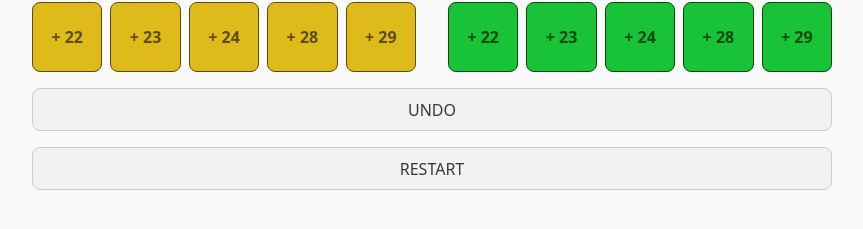
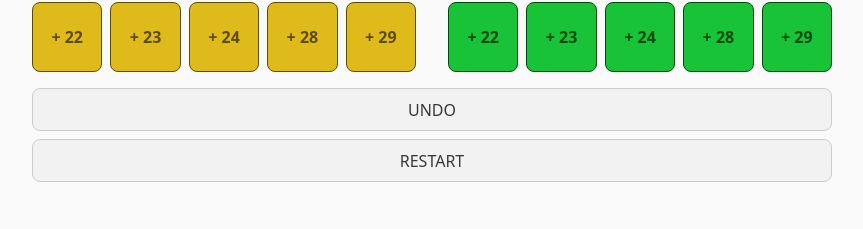
Before and after one commit to cd-javier/cribbage-score, a React (Vite) app: page / in a window 1280 px wide. Shown: the part 445-674 px from the top of the page, without its empty margins (208-1071 px from the left). Built offline with nearby package versions, Linux system fonts and the light colour scheme.

Commit message:
feat: create winner logic and render

```diff
--- a/src/App.css
+++ b/src/App.css
@@ -1,8 +1,19 @@
+:root {
+  --bg: #fafafa;
+  --text: #383838;
+  --sec-bg: #f2f2f2;
+  --sec-outline: #cccccc;
+}
+
+* {
+  box-sizing: border-box;
+}
+
 body {
   font-family: system-ui, -apple-system, BlinkMacSystemFont, 'Segoe UI', Roboto,
     Oxygen, Ubuntu, Cantarell, 'Open Sans', 'Helvetica Neue', sans-serif;
-  background-color: #fafafa;
-  color: #383838;
+  background-color: var(--bg);
+  color: var(--text);
 }
 
 .game {
@@ -50,10 +61,16 @@ body {
   border: 0.5px solid var(--button-text);
 }
 
+.actions {
+  grid-column: span 2;
+  display: flex;
+  flex-direction: column;
+  gap: 0.5rem;
+}
+
 .game-button {
-  grid-column: span 2;
-  background: #f2f2f2;
-  border: 0.5px solid #cccccc;
+  background: var(--sec-bg);
+  border: 0.5px solid var(--sec-outline);
   padding: 0.6rem;
   text-align: center;
   font-weight: 500;
@@ -63,3 +80,43 @@ body {
 .game-button {
   border-radius: 0.5rem;
 }
+
+.overlay {
+  position: absolute;
+  top: 0;
+  left: 0;
+  background: #0003;
+  width: 100%;
+  height: 100%;
+}
+
+.winner-modal {
+  position: absolute;
+  left: 50%;
+  top: 50%;
+  transform: translate(-50%, -50%);
+
+  width: 40%;
+  min-width: 300px;
+  max-width: 400px;
+  padding: 1rem;
+
+  background: var(--bg);
+  border: 0.5px solid var(--sec-outline);
+  border-radius: 1rem;
+
+  text-align: center;
+}
+
+.winner-modal .heading {
+  font-weight: 500;
+  font-size: 1.25rem;
+}
+
+.winner-modal .actions {
+  flex-direction: row;
+}
+
+.winner-modal .game-button {
+  flex: 1;
+}
--- a/src/App.jsx
+++ b/src/App.jsx
@@ -5,19 +5,41 @@ import { useRef } from 'react';
 import ButtonPanel from './ButtonPanel';
 import Score from './Score';
 
+function WinnerModal({ handleClose, handleRestart }) {
+  return (
+    <div className="overlay">
+      <div className="winner-modal">
+        <div className="heading">There's a winner!</div>
+        <p>Do you want to restart the game?</p>
+        <div className="actions">
+          <div className="game-button" onClick={handleClose}>
+            CLOSE
+          </div>
+          <div className="game-button" onClick={handleRestart}>
+            RESTART
+          </div>
+        </div>
+      </div>
+    </div>
+  );
+}
+
 export default function App() {
   const [scoreDisplay, setScoreDisplay] = useState([0, 0]);
+  const [showWinnerOverlay, setShowWinnerOverlay] = useState(false);
   const score = useRef(new Score());
 
   function updateDisplay() {
     setScoreDisplay(score.current.currentScore);
   }
   function addPoints1(points) {
-    score.current.addP1(points);
+    const result = score.current.addP1(points);
+    if (result === 'winner') setShowWinnerOverlay(true);
     updateDisplay();
   }
   function addPoints2(points) {
-    score.current.addP2(points);
+    const result = score.current.addP2(points);
+    if (result === 'winner') setShowWinnerOverlay(true);
     updateDisplay();
   }
 
@@ -30,20 +52,29 @@ export default function App() {
     if (confirm('Are you sure you want to restart the score?')) {
       score.current.restart();
       updateDisplay();
+      setShowWinnerOverlay(false);
     }
   }
 
   return (
     <div className="game">
+      {showWinnerOverlay && (
+        <WinnerModal
+          handleClose={() => setShowWinnerOverlay(false)}
+          handleRestart={restart}
+        />
+      )}
       <div className="score">{scoreDisplay[0]}</div>
       <div className="score">{scoreDisplay[1]}</div>
       <ButtonPanel player={'p1'} addPoints={addPoints1} />
       <ButtonPanel player={'p2'} addPoints={addPoints2} />
-      <div className="game-button" onClick={undo}>
-        UNDO
-      </div>
-      <div className="game-button" onClick={restart}>
-        RESTART
+      <div className="actions">
+        <div className="game-button" onClick={undo}>
+          UNDO
+        </div>
+        <div className="game-button" onClick={restart}>
+          RESTART
+        </div>
       </div>
     </div>
   );
--- a/src/Score.js
+++ b/src/Score.js
@@ -6,12 +6,28 @@ export default class Score {
   }
 
   addP1(points) {
-    this.p1 += points;
-    this.log.push([this.p1, this.p2]);
+    if (this.theresAWinner) return;
+    const newScore = this.p1 + points;
+    if (newScore < 121) {
+      this.p1 = newScore;
+      this.log.push([this.p1, this.p2]);
+    } else {
+      this.p1 = 121;
+      this.log.push([this.p1, this.p2]);
+      return 'winner';
+    }
   }
   addP2(points) {
-    this.p2 += points;
-    this.log.push([this.p1, this.p2]);
+    if (this.theresAWinner) return;
+    const newScore = this.p2 + points;
+    if (newScore < 121) {
+      this.p2 = newScore;
+      this.log.push([this.p1, this.p2]);
+    } else {
+      this.p2 = 121;
+      this.log.push([this.p1, this.p2]);
+      return 'winner';
+    }
   }
 
   undo() {
@@ -28,4 +44,8 @@ export default class Score {
   get currentScore() {
     return [this.p1, this.p2];
   }
+
+  get theresAWinner() {
+    return this.p1 === 121 || this.p2 === 121;
+  }
 }
```
